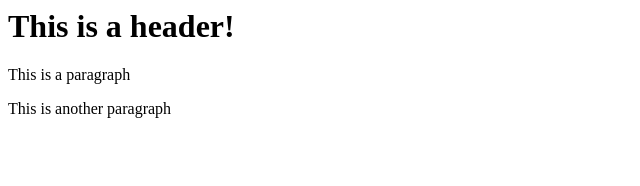
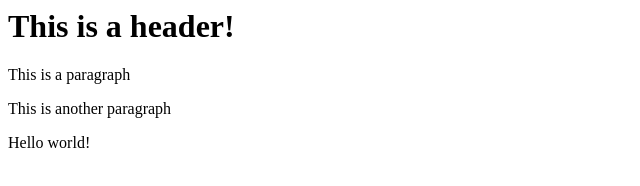
Before and after one commit to Eddysworld/Git-test, a website: page index.html in a window 1280 px wide. Shown: the full height of the page, 0-640 px from the left. Drawn offline with Linux system fonts and the light colour scheme.

Commit message:
First commit

```diff
--- a/index.html
+++ b/index.html
@@ -4,6 +4,7 @@
             <h1>This is a header!</h1>
             <p> This is a paragraph</p>
             <p>This is another paragraph</p>
+            <p>Hello world!</p>
         </body>
     </html>
 </Doctype>
```
Also changed, not shown: package.json (added, +16 -0 lines), 2 other files.
